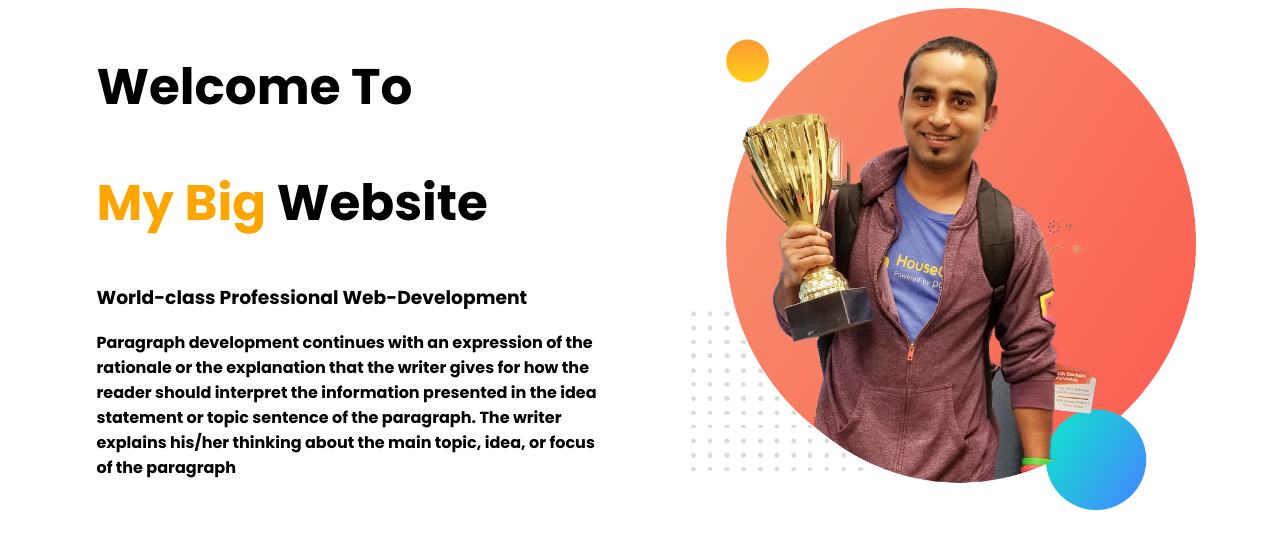
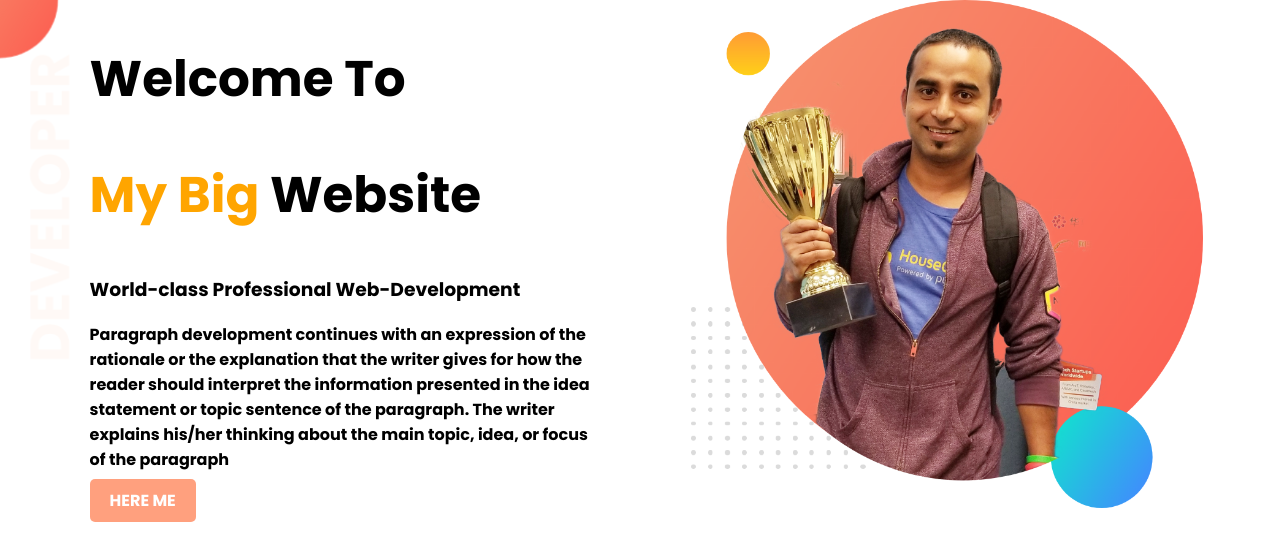
Before and after one commit to sojib-web/Web-protfolio, a plain HTML site: page index.html in a window 1280 px wide. Drawn offline with Linux system fonts and the light colour scheme.

Commit message:
banaer part compelet

```diff
--- a/index.html
+++ b/index.html
@@ -11,12 +11,13 @@
     <link rel="stylesheet" href="style.css">
 </head>
 <body>
-    <section>
+    <section class="just-banaer">
         <div class="half-width">
          <h1>Welcome To</h1>
         <h1><span class="name-highlight"> My Big </span> Website</h1>
         <h3>World-class Professional Web-Development  </h3>
         <p>Paragraph development continues with an expression of the rationale or the explanation that the writer gives for how the reader should interpret the information presented in the idea statement or topic sentence of the paragraph. The writer explains his/her thinking about the main topic, idea, or focus of the paragraph</p>
+        <a class="link-button" target="_blank" href="https://developer.mozilla.org/en-US/docs/Learn/CSS/Building_blocks/Selectors">HERE ME</a>
         </div>
         <div class="half-width">
             <img src="images/jhankar.png" alt="">
--- a/style.css
+++ b/style.css
@@ -1,4 +1,5 @@
 body{
+    margin: 0px;
     font-family: 'Poppins', sans-serif;
 }
 
@@ -19,3 +20,22 @@ font-size: 50px;
 .half-width img{
     width: 100%;
 }
+
+.just-banaer{
+    background-image: url("images/top-banner.png");
+    background-repeat: no-repeat;
+
+
+}
+section{
+    height: 500px;
+}
+
+.link-button{
+text-decoration: none;
+background-color: rgba(255, 68, 0, 0.507);
+padding: 10px 20px;
+border-radius: 5px;
+color: white;
+font-weight: 700;
+}
```
